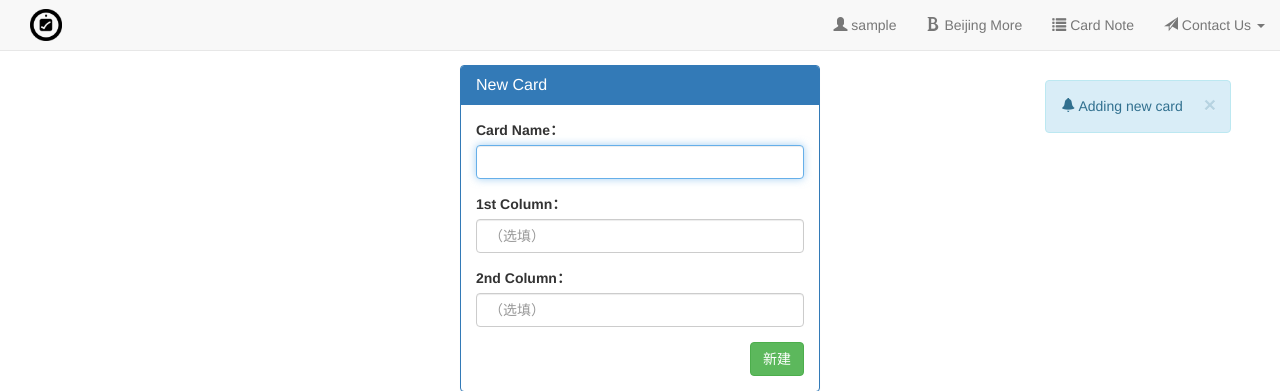
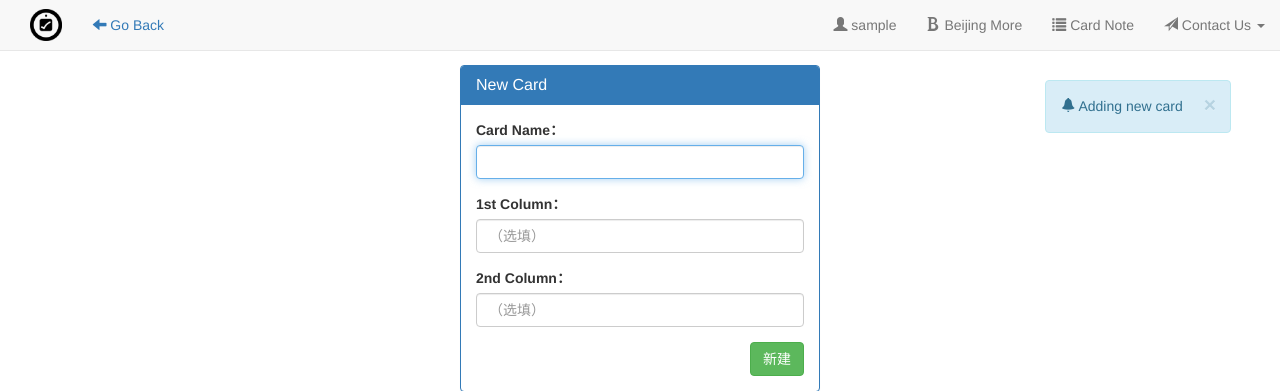
Before and after one commit to kyan001/Duetime, a Django app: page /cardnote/newcard in a window 1280 px wide. Shown: the top 391 px of the page. Run offline with Django 3.2, Linux system fonts and the light colour scheme; the visitor is signed in with stand-in values (Sample User, id 1); some libraries are stand-ins or nearby versions.

Commit message:
add "go back" button to newcard/detail pages

```diff
--- a/main/templates/cardnote/newcard.html
+++ b/main/templates/cardnote/newcard.html
@@ -8,6 +8,15 @@
         }
     </style>
 {% endblock %}
+
+{% block function-btn %}
+    <a href="javascript:void(0)" onclick="history.back()">
+        <span class="text-primary">
+            <span class="glyphicon glyphicon-arrow-left"></span>
+            <span>Go Back</span>
+        </span>
+    </a>
+{% endblock function-btn %}
 
 {% block content %}
 <div class="container">
```
Also changed, not shown: main/templates/cardnote/detail.html (+9 -0 lines).
